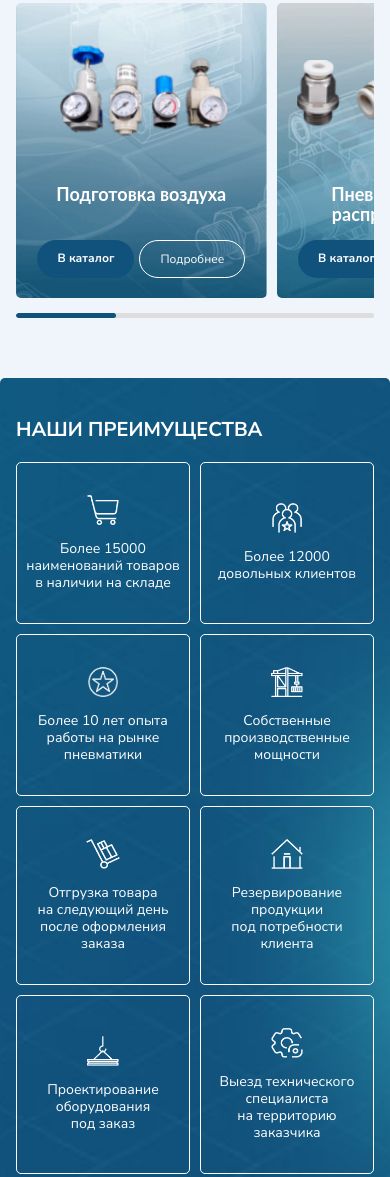
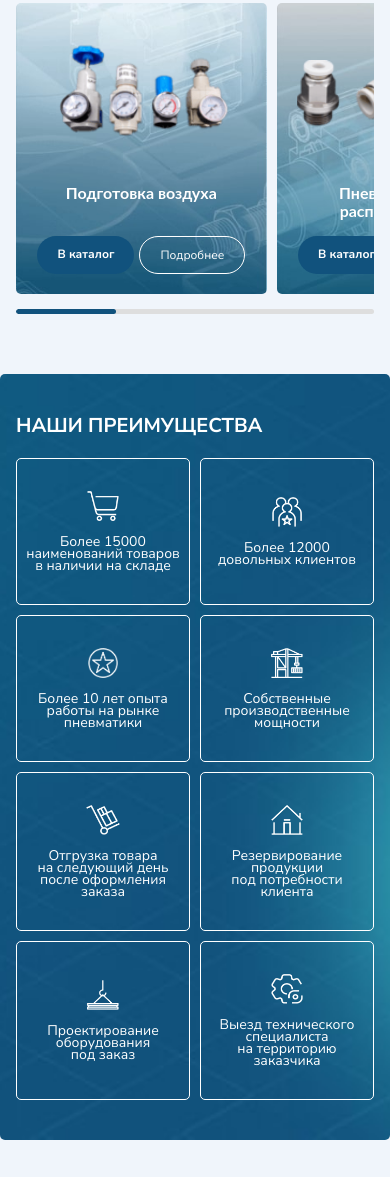
Before and after one commit to sjwopi/new-specprivod, a plain HTML site: page index.html in a window 390 px wide. Shown: the part 1919-3096 px from the top of the page. Drawn offline with nearby package versions, Linux system fonts and the light colour scheme; a web font is replaced by a local one.

Commit message:
fix advantages

```diff
--- a/scss/_advantages.scss
+++ b/scss/_advantages.scss
@@ -53,10 +53,28 @@
 }
 
 
+@media screen and (max-width: 1900px) {
+  .advantages {
+    &__item {
+      padding: 40px 20px;
+    }
+  }
+}
 @media screen and (max-width: 1600px) {
   .advantages {
+    padding: 64px 50px;
+
+    &__container {
+      gap: 12px;
+    }
     &__item {
-      padding: 40px 12px;
+      width: calc(25% - 9px);
+      gap: 25px;
+
+      p {
+        font-size: 13px;
+        line-height: 14px;
+      }
     }
   }
 }
@@ -64,12 +82,26 @@
 @media screen and (max-width: 1400px) {
   .advantages {
     margin: 0 auto 60px auto;
+    padding: 55px 42px;
+
+    &__item {
+      gap: 20px;
+
+      p {
+        font-size: 12px;
+        line-height: 13px;
+      }
+    }
+    &__img {
+      width: 50px;
+      height: 40px;
+    }
   }
 }
 
 @media screen and (max-width: 1200px) {
   .advantages {
-    padding: 40px;
+    padding: 38px 30px;
 
     &__container {
       gap: 10px;
@@ -82,6 +114,15 @@
     &__item {
       width: calc(25% - 7.5px);
       padding: 32px 6px;
+
+      p {
+        font-size: 10px;
+        line-height: 12px;
+      }
+    }
+    &__img {
+      width: 45px;
+      height: 37px;
     }
   }
 }
@@ -93,11 +134,6 @@
     &__container {
       gap: 10px
     }
-
-    &__item {
-      padding: 32px 6px;
-      width: calc((100% - 20px) / 3);
-    }
   }
 }
 
@@ -106,11 +142,11 @@
     padding: 40px 16px;
 
     &__item {
-      width: calc(50% - 5px);
+      width: calc((100% - 20px) / 3);
       gap: 15px;
 
       p {
-        font-size: 14px;
+        font-size: 12px;
       }
     }
 
@@ -120,3 +156,15 @@
     }
   }
 }
+@media screen and (max-width: 520px) {
+  .advantages {
+    &__item {
+      width: calc(50% - 5px);
+      gap: 15px;
+
+      p {
+        font-size: 14px;
+      }
+    }
+  }
+}
--- a/scss/_popularCategories.scss
+++ b/scss/_popularCategories.scss
@@ -81,12 +81,12 @@
 @media screen and (max-width: 1600px) {
   .popularCategories {
     &__img {
-      height: 200px;
+      height: 180px;
     }
 
     &__title {
-      font-size: 22px;
-      line-height: 26px;
+      font-size: 20px;
+      line-height: 22px;
     }
   }
 }
@@ -104,7 +104,7 @@
     }
 
     &__img {
-      height: 175px;
+      height: 160px;
     }
   }
 }
@@ -116,8 +116,8 @@
     }
 
     &__title {
-      font-size: 18px;
-      line-height: 20px;
+      font-size: 16px;
+      line-height: 18px;
     }
 
     &__img {
```
Also changed, not shown: css/index.css.
